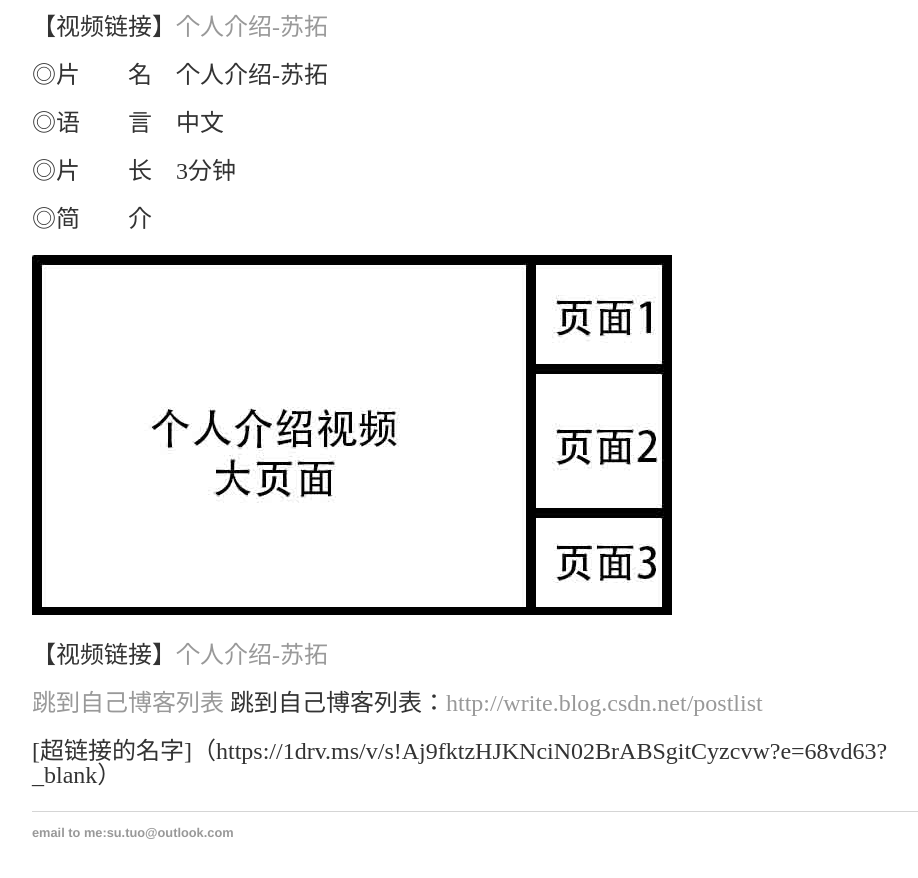
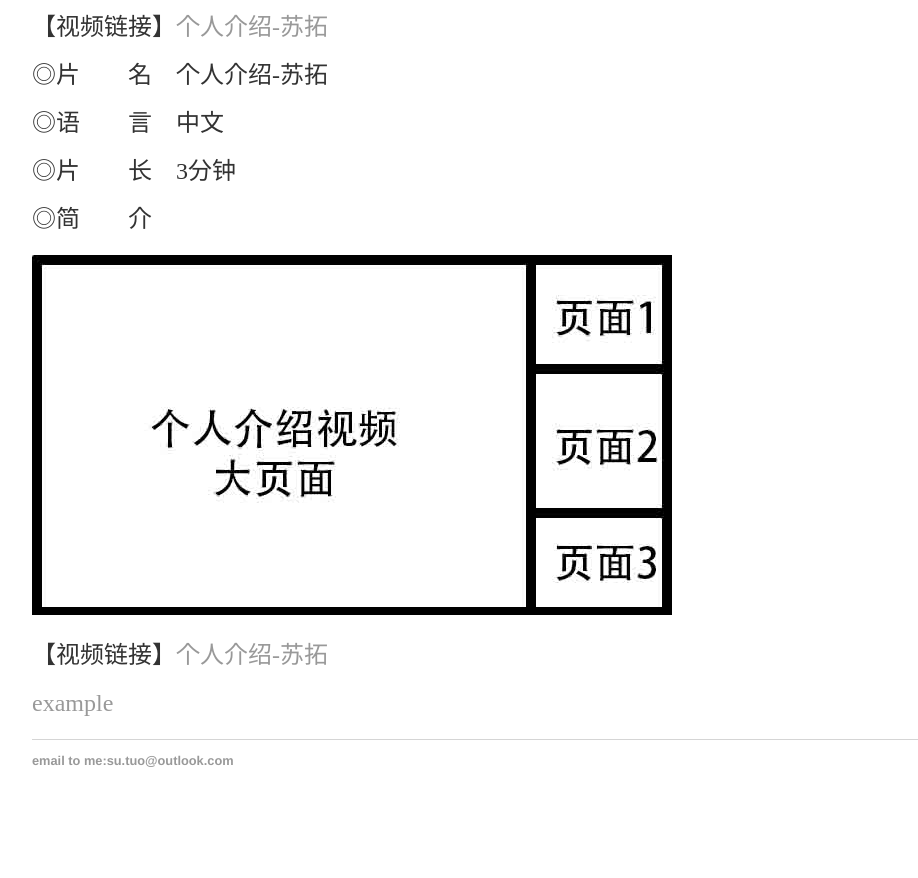
Before and after one commit to SotakuStudio/SotakuStudio.github.io, a Jekyll site: the page built from _posts/2021-12-30-chnresume.md, in a window 1280 px wide and 900 px high, scrolled down 1416 px. Shown: the top 878 px of the window, without its empty margins (160-1078 px from the left). Built offline with Jekyll 4.4.1, drawn with Linux system fonts in a browser that asks for light colours; after the commit the page ends 2244 px from its top, so only the background shows below that.

Commit message:
Update 2021-12-30-chnresume.md

```diff
--- a/_posts/2021-12-30-chnresume.md
+++ b/_posts/2021-12-30-chnresume.md
@@ -21,7 +21,4 @@ date: 2021-12-30
 
 【视频链接】[个人介绍-苏拓](https://1drv.ms/v/s!Aj9fktzHJKNciN02BrABSgitCyzcvw?e=68vd63)
 
-<a href="http://write.blog.csdn.net/postlist" target="_blank">跳到自己博客列表</a>
-跳到自己博客列表：<a href="http://write.blog.csdn.net/postlist" target="_blank">http://write.blog.csdn.net/postlist</a>
-
-[超链接的名字]（https://1drv.ms/v/s!Aj9fktzHJKNciN02BrABSgitCyzcvw?e=68vd63?_blank）
+[example](http://yinping4256.github.io){:target="_blank"}
```
